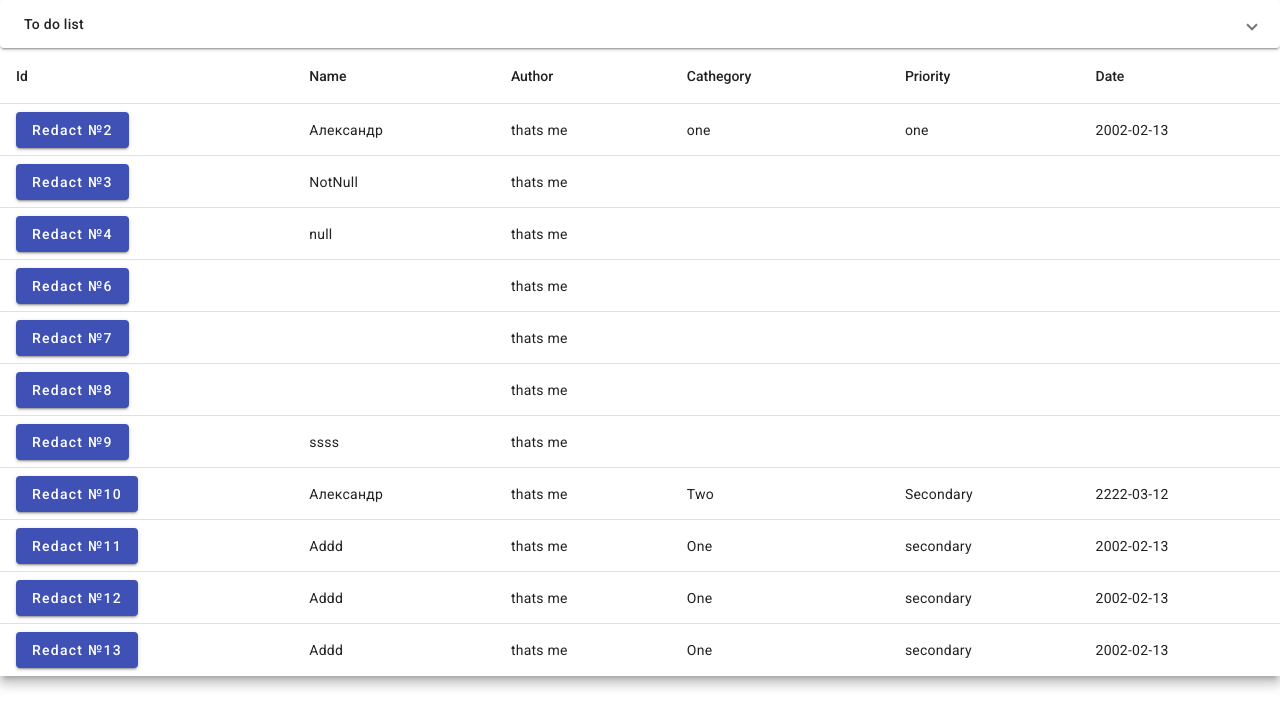
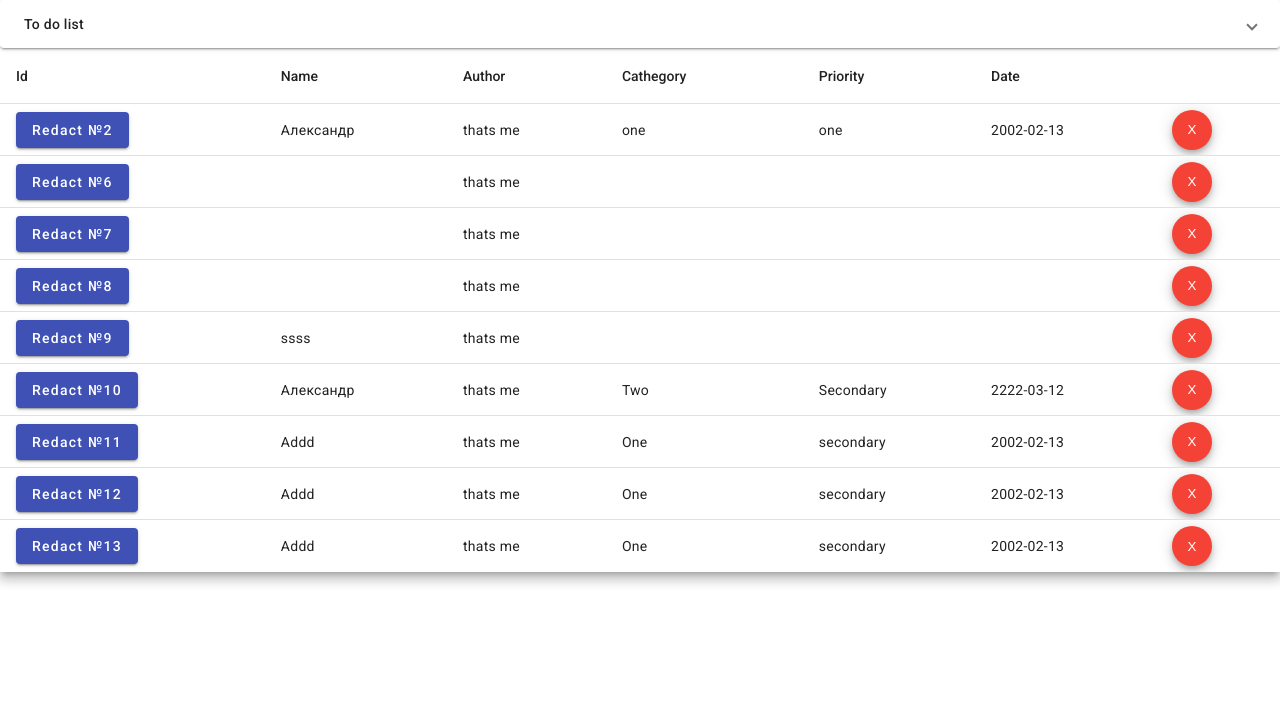
Before and after one commit to YOYOIJJKA/ToDoList, an Angular app: page / in a window 1280 px wide. Shown: the top 728 px of the page. Built offline with nearby package versions, Linux system fonts and the light colour scheme; data requests are answered from the project's data file.

Commit message:
feat add delete button in task list component

```diff
--- a/db.json
+++ b/db.json
@@ -7,22 +7,6 @@
       "cathegory": "one",
       "author": "thats me",
       "id": 2
-    },
-    {
-      "name": "NotNull",
-      "priority": null,
-      "date": null,
-      "cathegory": null,
-      "author": "thats me",
-      "id": 3
-    },
-    {
-      "name": "null",
-      "priority": null,
-      "date": null,
-      "cathegory": null,
-      "author": "thats me",
-      "id": 4
     },
     {
       "name": null,
--- a/src/app/Components/task-list/task-list.component.html
+++ b/src/app/Components/task-list/task-list.component.html
@@ -50,6 +50,13 @@
     </th>
     <td mat-cell *matCellDef="let element"> {{element.priority}} </td>
   </ng-container>
+
+  <ng-container matColumnDef="delete">
+    <th mat-header-cell *matHeaderCellDef ></th>
+    <td mat-cell *matCellDef="let element">
+      <button mat-mini-fab color="warn" (click)="deleteTask(element.id)">X</button>
+    </td>
+  </ng-container>
   <tr mat-header-row *matHeaderRowDef="displayedColumns"></tr>
   <tr mat-row *matRowDef="let row; columns: displayedColumns;"></tr>
 </table>
--- a/src/app/Components/task-list/task-list.component.ts
+++ b/src/app/Components/task-list/task-list.component.ts
@@ -31,7 +31,7 @@ export class TaskListComponent implements AfterViewInit {
 
   }
 
-  displayedColumns: string[] = ['id', 'name', 'author', 'cathegory', 'priority','date'];
+  displayedColumns: string[] = ['id', 'name', 'author', 'cathegory', 'priority','date', 'delete'];
   dataSource = new MatTableDataSource(this.tasks);
   @ViewChild(MatSort)
 sort: MatSort = new MatSort;
@@ -65,4 +65,17 @@ sort: MatSort = new MatSort;
   {
     this.router.navigate(['http://localhost:3000/tasks/',id])
   }
+  deleteTask(id:number)
+  {
+    console.log(id)
+    if(confirm("Are you sure to delete "+id))
+    {
+      this.http.deleteTask(id).subscribe({
+        next: () =>console.log(id),
+        error: (e) => console.log(e),
+        complete: () =>console.log("deleted")
+      })
+    }
+    this.ngAfterViewInit()
+  }
 }
```
